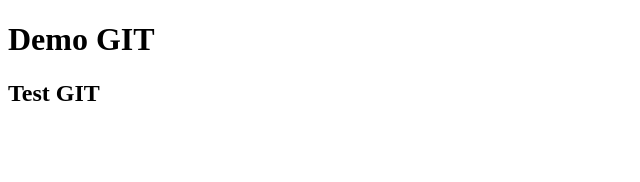
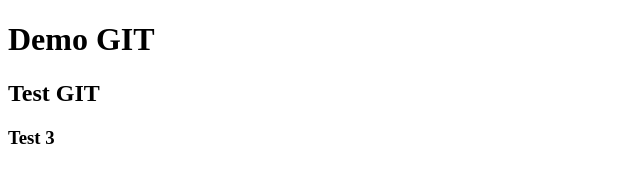
Before and after one commit to hieult264/demo-git, a plain HTML site: page index.html in a window 1280 px wide. Shown: the full height of the page, 0-640 px from the left. Drawn offline with Linux system fonts and the light colour scheme.

Commit message:
Git test 3

```diff
--- a/index.html
+++ b/index.html
@@ -10,5 +10,6 @@
     <body>
         <h1>Demo GIT</h1>
         <h2>Test GIT</h2>
+        <h3>Test 3</h3>
     </body>
 </html>
--- a/style.css
+++ b/style.css
@@ -1,3 +1,3 @@
- {
+* {
     padding: 0;
 }
```
